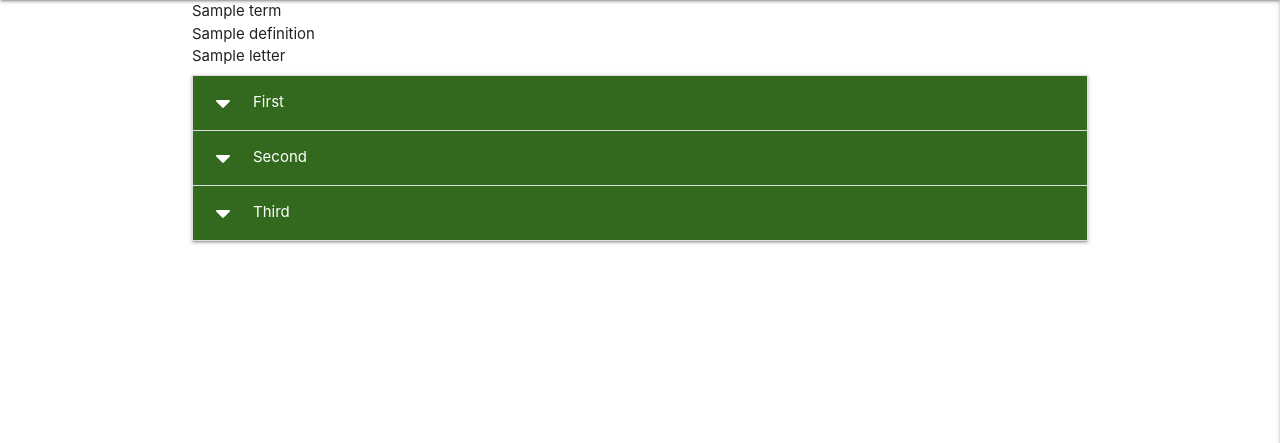
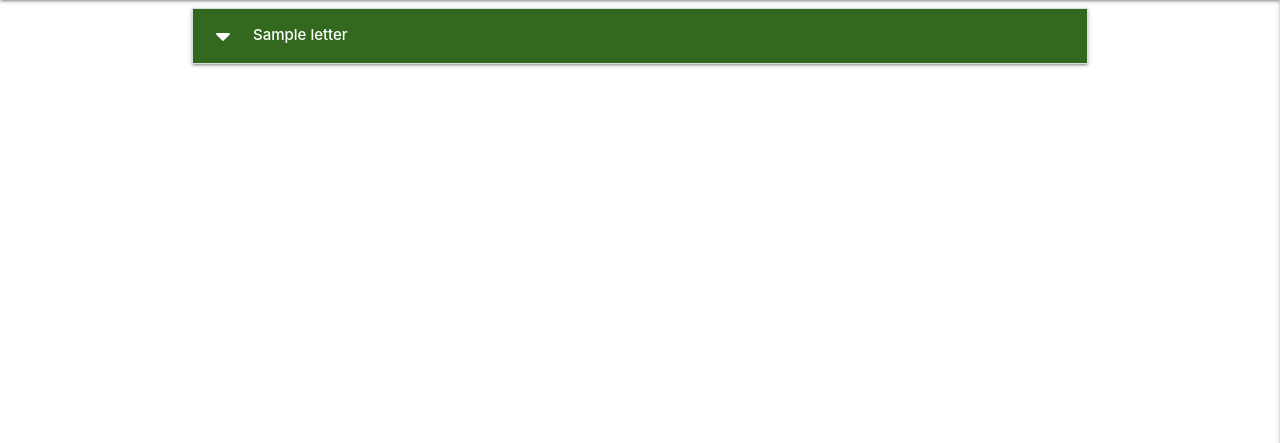
Before and after one commit to sruss07/MS03-Geodictionary, a Flask app: page / in a window 1280 px wide. Shown: the part 64-507 px from the top of the page. Run offline with Flask 2, Linux system fonts and the light colour scheme; a database or web service that is not in the repository returns one stand-in record (values such as "Sample title"); some libraries are stand-ins or nearby versions.

Commit message:
linked database to collapsible accordion

```diff
--- a/app.py
+++ b/app.py
@@ -23,7 +23,7 @@ mongo = PyMongo(app)
 @app.route("/get_geoTerms")
 def get_geoTerms():
     # Sorts terms alphabetically
-    geoTerms = mongo.db.geoTerms.find()
+    geoTerms = list(mongo.db.geoTerms.find())
     return render_template("terms.html", geoTerms=geoTerms)
 
 
--- a/templates/terms.html
+++ b/templates/terms.html
@@ -1,25 +1,19 @@
 {% extends "base.html" %}
 {% block content %}
 
-    {% for term in geoTerms %}
-        {{ term.term}}<br>
-        {{ term.definition}}<br>
-        {{ term.letter}}<br>
-    {% endfor %}
-
     <ul class="collapsible">
+        {% for term in geoTerms %}
         <li>
-        <div class="collapsible-header white-text light-green darken-4"><i class="fas fa-caret-down"></i>First</div>
-        <div class="collapsible-body"><span>Lorem ipsum dolor sit amet.</span></div>
+            <div class="collapsible-header white-text light-green darken-4">
+                <i class="fas fa-caret-down"></i>
+                <strong>{{ term.letter}}</strong>
+            </div>
+            <div class="collapsible-body">
+                <strong>{{ term.term}}</strong>
+                <p>{{ term.definition}}</p>
+            </div>
         </li>
-        <li>
-        <div class="collapsible-header white-text light-green darken-4"><i class="fas fa-caret-down"></i>Second</div>
-        <div class="collapsible-body"><span>Lorem ipsum dolor sit amet.</span></div>
-        </li>
-        <li>
-        <div class="collapsible-header white-text light-green darken-4"><i class="fas fa-caret-down"></i>Third</div>
-        <div class="collapsible-body"><span>Lorem ipsum dolor sit amet.</span></div>
-        </li>
+        {% endfor %}
     </ul>
 
 {% endblock %}
```
